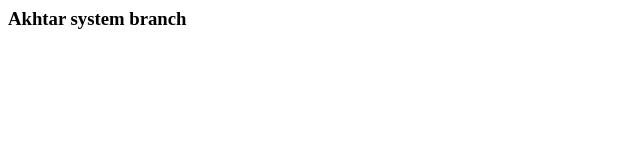
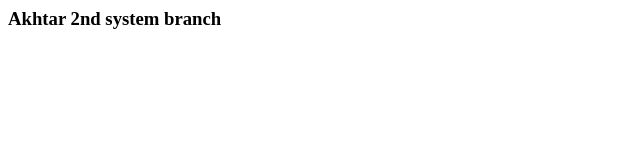
Before and after one commit to akhtar32/testing-ak, a plain HTML site: page index.html in a window 1280 px wide. Shown: the full height of the page, 0-640 px from the left. Drawn offline with Linux system fonts and the light colour scheme.

Commit message:
2nd branch

```diff
--- a/index.html
+++ b/index.html
@@ -7,6 +7,6 @@
     <title>Document</title>
 </head>
 <body>
-<h3>Akhtar system branch</h3>
+<h3>Akhtar 2nd system branch</h3>
 </body>
 </html>
```
